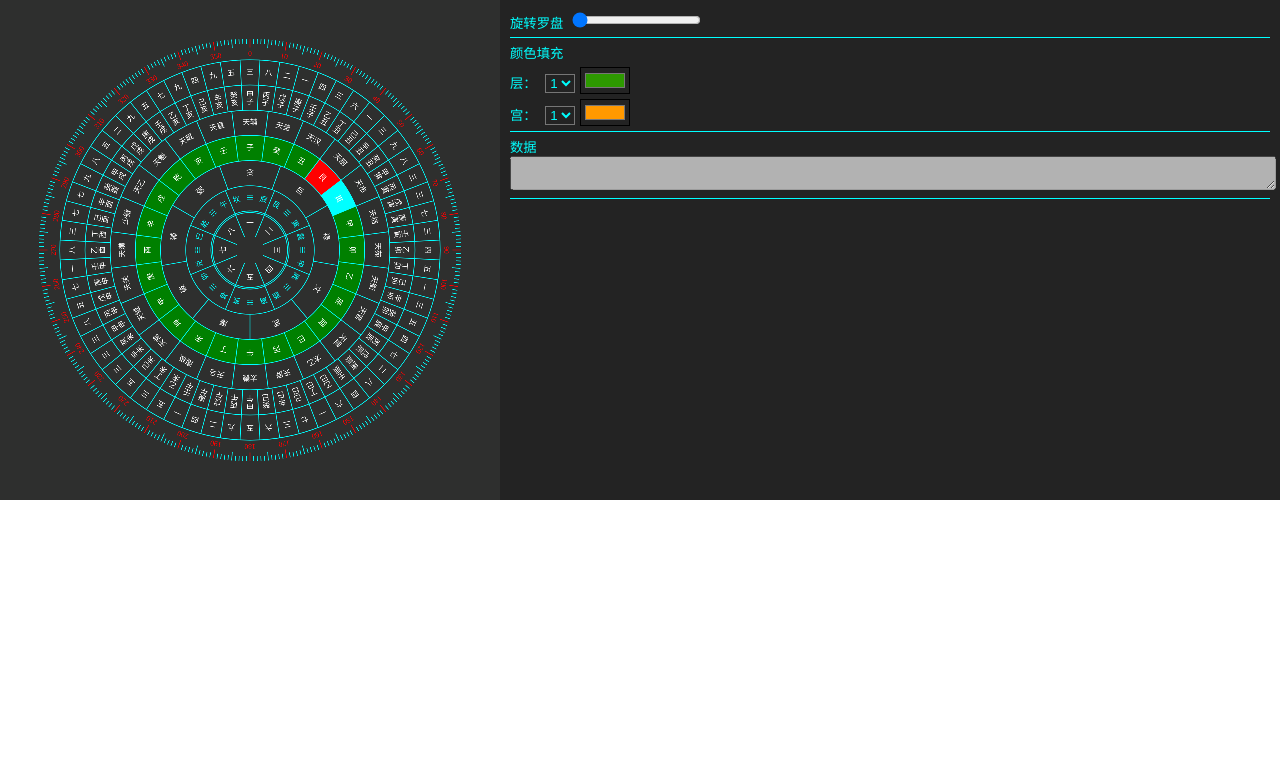
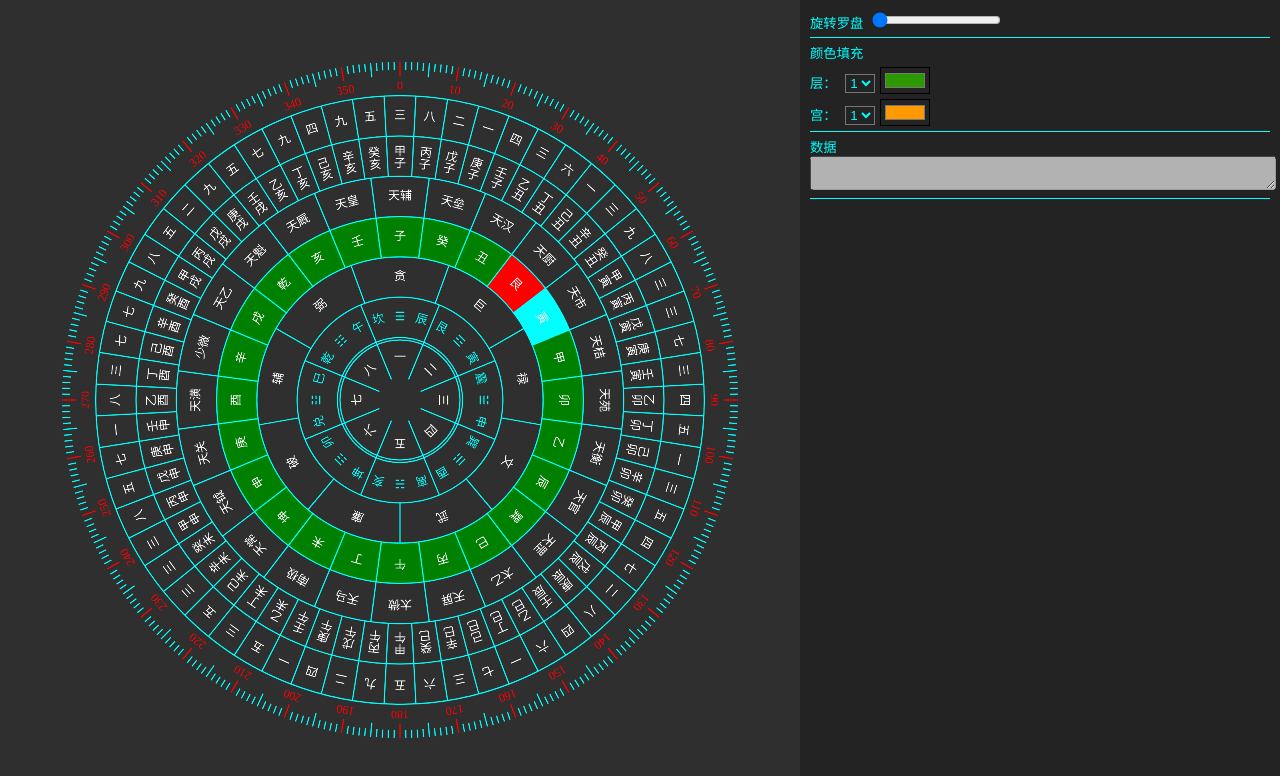
Before and after one commit to 0x7A7A6572/FengShuiCompass, a Vue app: page / in a window 1280 px wide. Shown: the top 776 px of the page. Built offline with nearby package versions, Linux system fonts and the light colour scheme.

Commit message:
高度调整

```diff
--- a/src/App.vue
+++ b/src/App.vue
@@ -82,7 +82,7 @@ body {
   width: 100%;
 }
 #gemc {
-  height: 500px;
+  height: 100vh;
   display: block;
 }
 .line {
```
